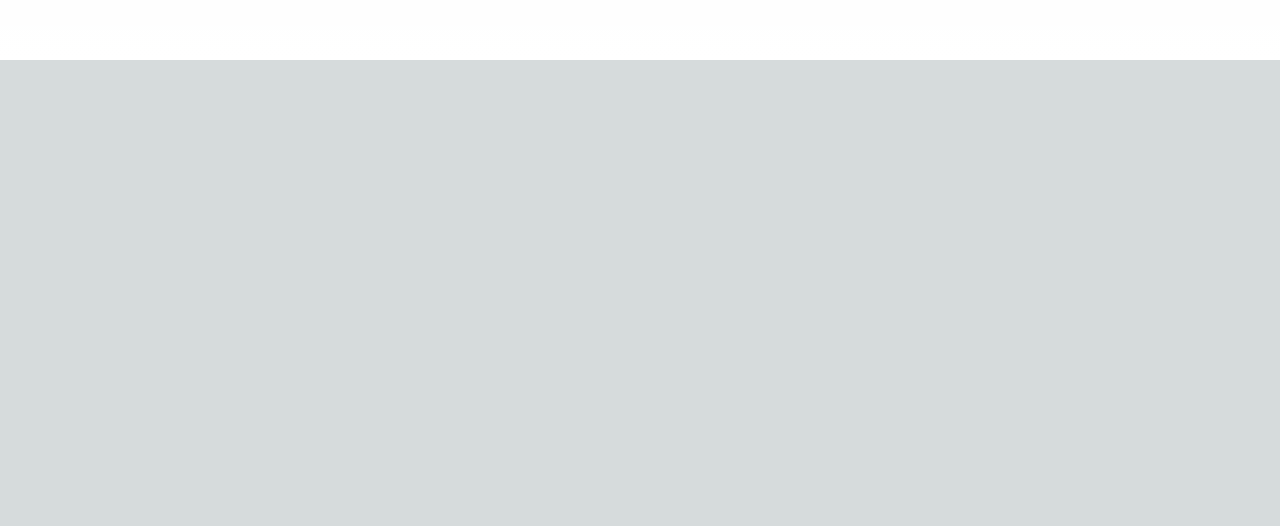
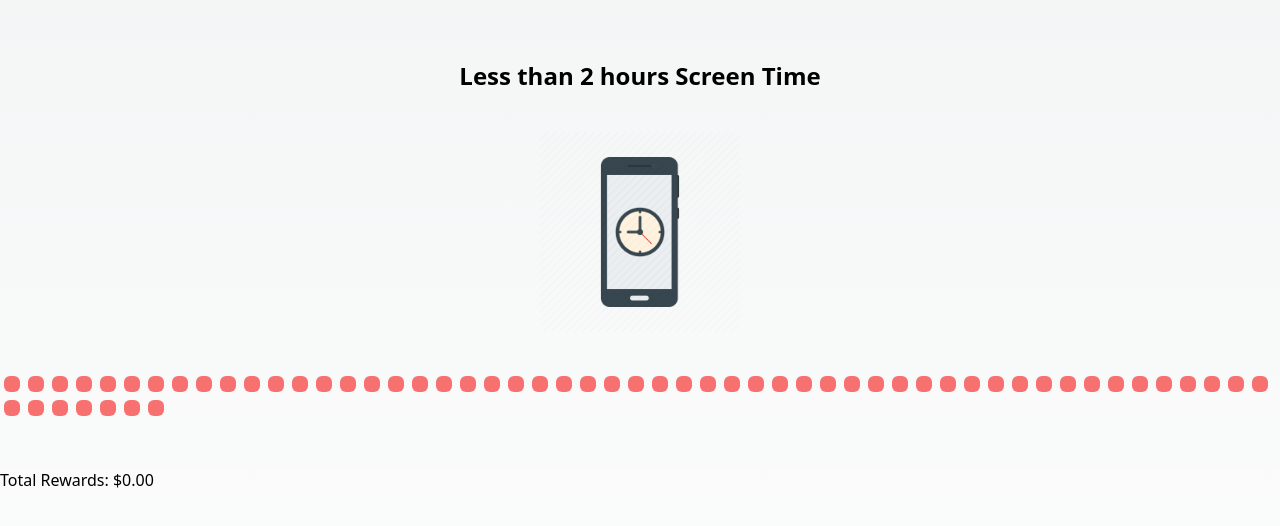
Before and after one commit to Brosey27/Bad-Habit-Breaker, a Next.js app in the folder bad-habit-breaker/: page / in a window 1280 px wide. Shown: the part 2392-2918 px from the top of the page. Before the commit the page ends 2452 px from the top, so only its background shows below. Built offline with nearby package versions, Linux system fonts and the light colour scheme.

Commit message:
Add screentime section

```diff
--- a/bad-habit-breaker/pages/index.js
+++ b/bad-habit-breaker/pages/index.js
@@ -5,6 +5,7 @@ import { AiOutlineClose, AiOutlineMenu } from "react-icons/ai";
 import Image from "next/image";
 import smoking from "../public/smokevape.svg";
 import alcohol from "../public/alcohol2.png";
+import screentime from "../public/screentime.png";
 
 
 
@@ -98,6 +99,17 @@ const updateEarnings = (totalEarnings, section) => {
 
   </div>
 
+   {/* ScreenTime */}
+   <div id="Drinking" className="container mx-auto mb-96">
+    <h1 className="text-2xl font-semibold mb-4 text-center">Less than 2 hours Screen Time</h1>
+    <Image alt="screentime" src={screentime} className='w-[200px] mx-auto my-10' />
+
+    <HabitGrid section="Drinking" updateEarnings={(totalEarnings) => updateEarnings(totalEarnings, "Drinking")} />
+      {/* Earnings Graph */}
+      <EarningsGraph earningsDrinking={earningsDrinking} section="Drinking" />
+
+  </div>
+
 
     </main>
   );
```
Also changed, not shown: bad-habit-breaker/components/EarningsGraph.js (line endings or trailing spaces), bad-habit-breaker/public/screentime.jpeg (added), bad-habit-breaker/public/screentime.png (added).
